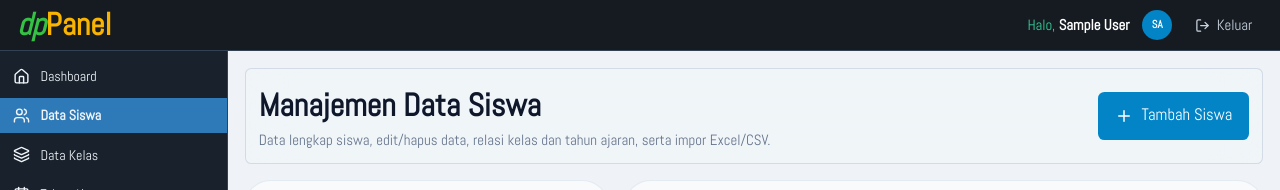
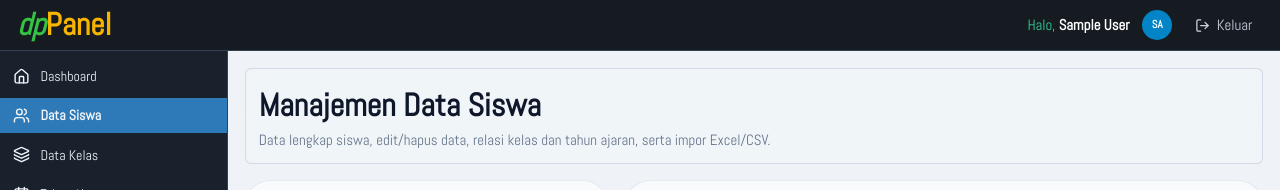
Before and after one commit to roizwaelah/web_spp, a React (Vite) app: page /admin/siswa in a window 1280 px wide. Shown: the top 190 px of the page. Built offline with nearby package versions, Linux system fonts and the light colour scheme; no server answers; sample sign-in values are in the browser's storage.

Commit message:
Remove Tambah Siswa action from students page

```diff
--- a/src/pages/StudentsPage.jsx
+++ b/src/pages/StudentsPage.jsx
@@ -1,6 +1,5 @@
 import { useEffect, useMemo, useRef, useState } from "react";
-import { useNavigate } from "react-router-dom";
-import { Pencil, Plus, Trash2, Upload } from "lucide-react";
+import { Pencil, Trash2, Upload } from "lucide-react";
 import Layout from "../components/Layout";
 import Table from "../components/Table";
 import { fetchRoute } from "../api";
@@ -27,7 +26,6 @@ export default function StudentsPage() {
   const [message, setMessage] = useState("");
   const [file, setFile] = useState(null);
   const formCardRef = useRef(null);
-  const navigate = useNavigate();
 
   const load = async () => {
     const [metaRes, studentsRes] = await Promise.all([
@@ -92,11 +90,6 @@ export default function StudentsPage() {
     <Layout
       title="Manajemen Data Siswa"
       subtitle="Data lengkap siswa, edit/hapus data, relasi kelas dan tahun ajaran, serta impor Excel/CSV."
-      actions={
-        <button className="btn-primary" onClick={() => navigate("/admin/siswa/tambah")}>
-          <Plus size={18} /> Tambah Siswa
-        </button>
-      }
     >
       <div className="page-grid">
         <div className="card p-5" ref={formCardRef}>
```
